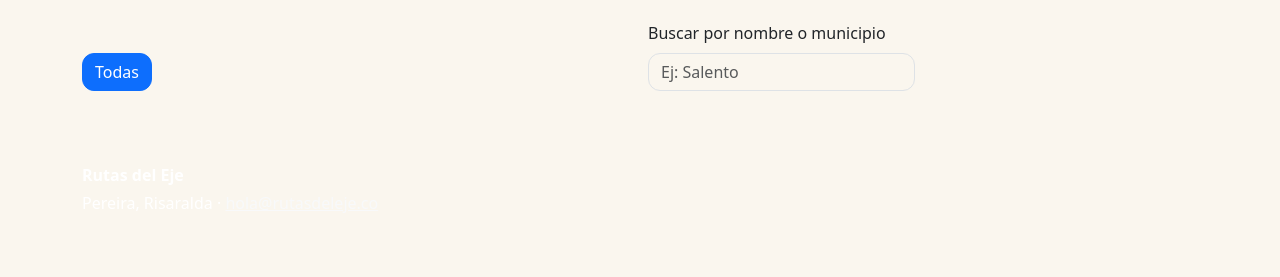
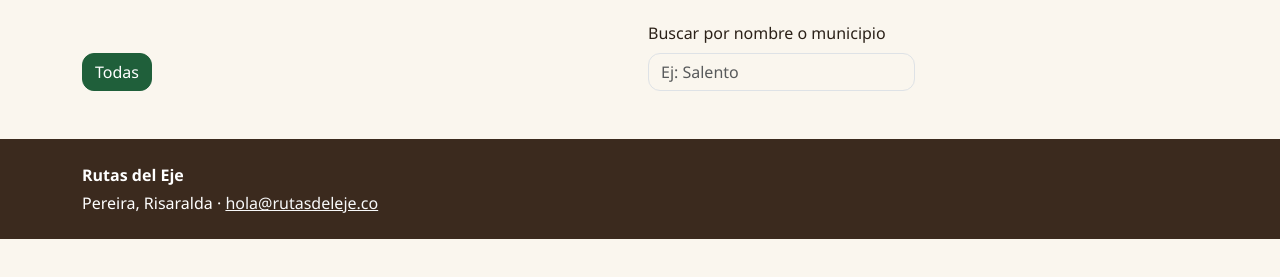
Before and after one commit to callemajo123-hue/rutas-eje-cafetero, a website: page index.html in a window 1280 px wide. Shown: the part 479-756 px from the top of the page. Drawn offline with nearby package versions, Linux system fonts and the light colour scheme.

Commit message:
feat: guía de estilo con variables CSS, closes #1

```diff
--- a/css/estilos.css
+++ b/css/estilos.css
@@ -30,6 +30,9 @@
    *   --eje-fuente      -> pila de fuentes, ej: "Segoe UI", system-ui, sans-serif
    * Comprueba el contraste en https://webaim.org/resources/contrastchecker/
    */
+  --eje-secundario: #3b2a1e; /* café tostado · navbar y pie (blanco encima) */
+  --eje-texto: #2b2118;      /* café oscuro   · texto general sobre el fondo */
+  --eje-fuente: "Segoe UI", system-ui, -apple-system, Roboto, "Helvetica Neue", Arial, sans-serif;
 
   /* Colores de categoría (badges), ya resueltos */
   --eje-naturaleza: #2e6b30;
@@ -46,6 +49,8 @@
    *   --bs-body-color       -> var(--eje-texto)
    *   --bs-body-font-family -> var(--eje-fuente)
    */
+  --bs-body-color: var(--eje-texto);
+  --bs-body-font-family: var(--eje-fuente);
 }
 
 /* ========== 3. COMPONENTES ========== */
@@ -68,7 +73,12 @@
  * Experimenta: en DevTools selecciona un botón de filtro -> pestaña Computed -> busca --bs-btn-color.
  */
 .btn-outline-primary {
-
+  --bs-btn-color: var(--eje-primario);
+  --bs-btn-border-color: var(--eje-primario);
+  --bs-btn-hover-bg: var(--eje-primario);
+  --bs-btn-hover-border-color: var(--eje-primario);
+  --bs-btn-active-bg: var(--eje-primario);
+  --bs-btn-active-border-color: var(--eje-primario);
 }
 
 /* Navbar y pie (se ven transparentes hasta que definas --eje-secundario) */
```
Also changed, not shown: README.md.
